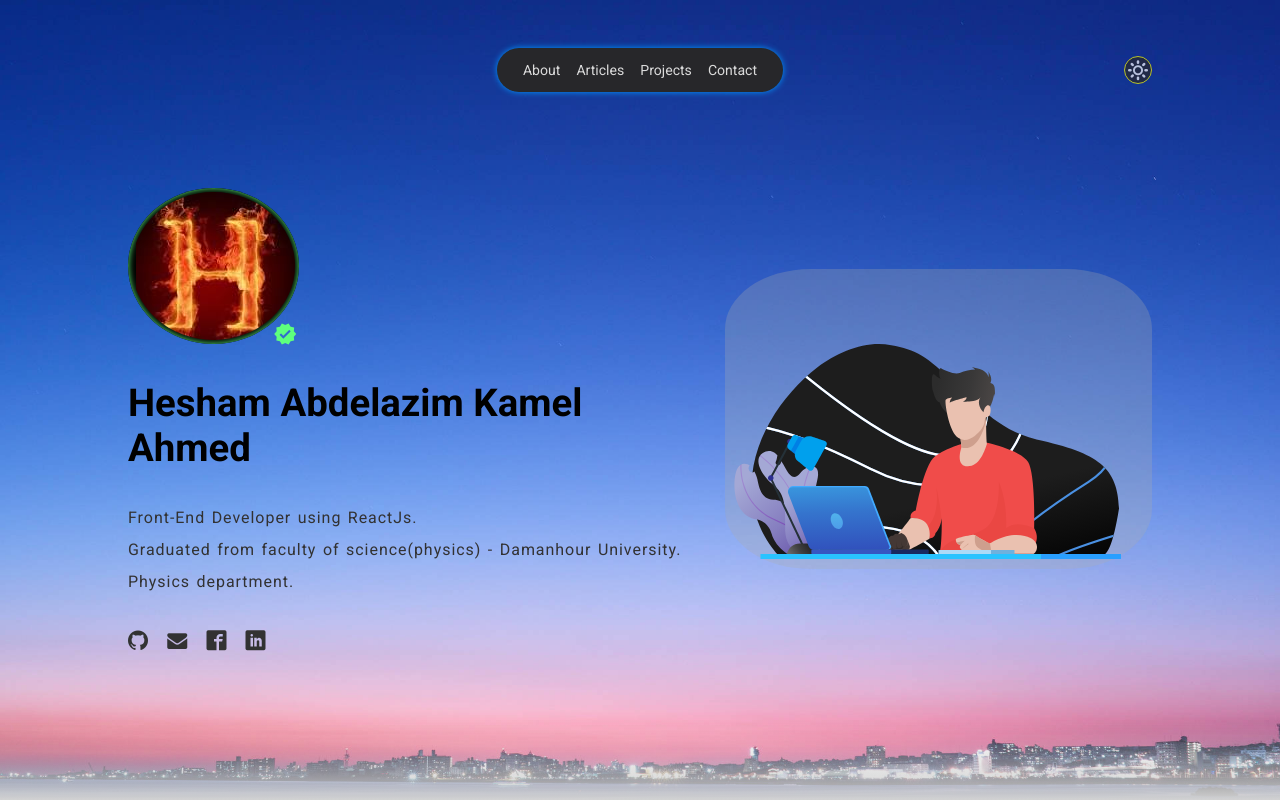
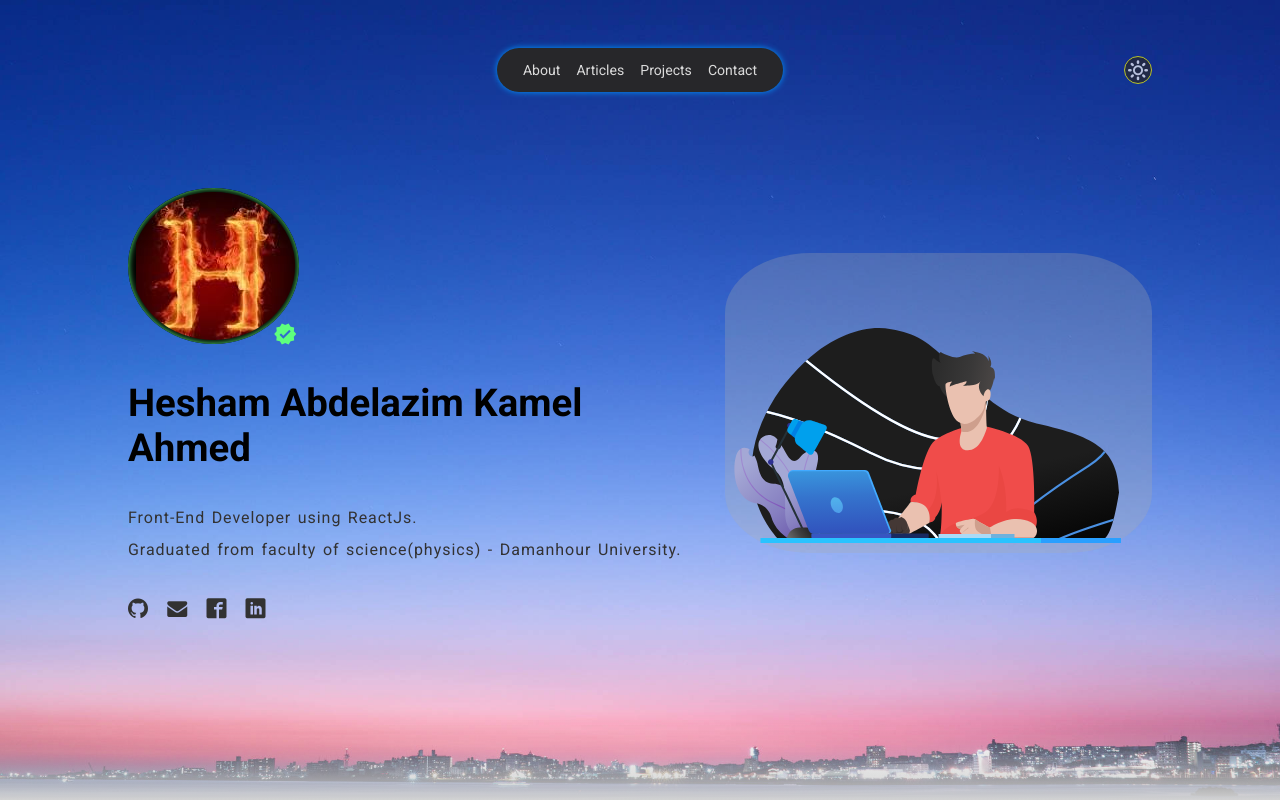
Before and after one commit to heshamabdelazim/Hesham-Portfolio, a React (Vite) app: page / in a window 1280 px wide. Shown: the top 800 px of the page. Built offline with nearby package versions, Linux system fonts and the light colour scheme.

Commit message:
modifying text of hero section

```diff
--- a/src/components/2-hero/hero.jsx
+++ b/src/components/2-hero/hero.jsx
@@ -41,7 +41,7 @@ const Hero = () => {
           <h1>Hesham Abdelazim Kamel Ahmed</h1>
           <p>
             Front-End Developer using ReactJs. <br /> Graduated from faculty of
-            science(physics) - Damanhour University. <br /> Physics department.
+            science(physics) - Damanhour University.
           </p>
           <div className="social d-flex">
             {allSocial.map((obj, ind) => (
```
